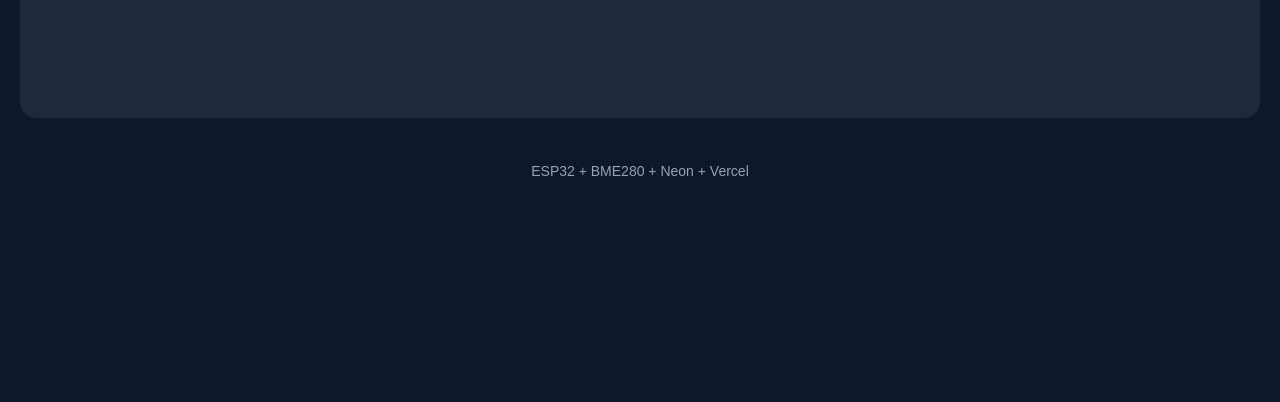
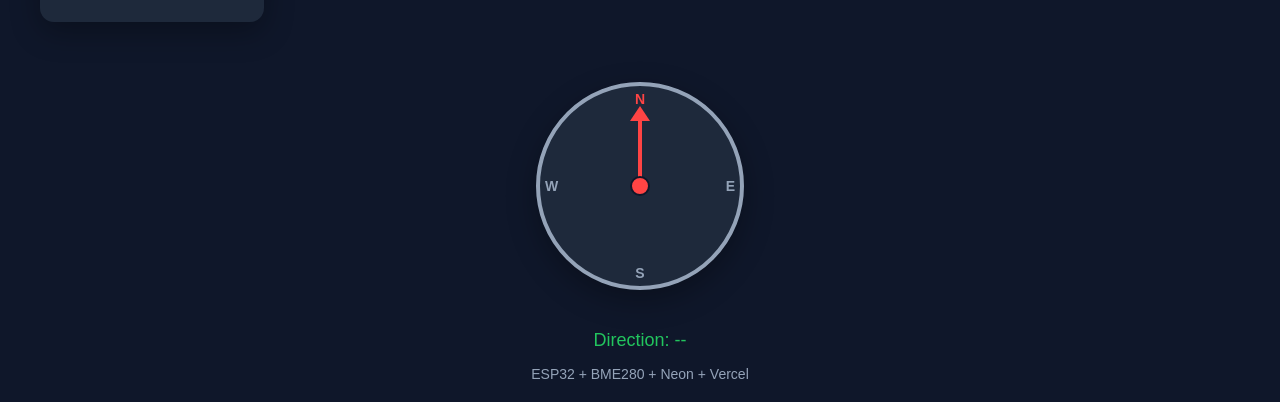
Before and after one commit to anwaraldleme33-a11y/Smart_ESP_Weather_Station, a plain HTML site: page public/index.html in a window 1280 px wide. Shown: the part 398-800 px from the top of the page. Drawn offline with nearby package versions, Linux system fonts and the light colour scheme; no server answers.

Commit message:
Update index.html

```diff
--- a/public/index.html
+++ b/public/index.html
@@ -4,9 +4,6 @@
   <meta charset="UTF-8" />
   <title>Weather Monitoring Dashboard</title>
   <meta name="viewport" content="width=device-width, initial-scale=1.0"/>
-
-  <!-- Chart.js -->
-  <script src="https://cdn.jsdelivr.net/npm/chart.js"></script>
 
   <style>
     :root {
@@ -66,14 +63,6 @@
       color: var(--muted);
     }
 
-    .charts {
-      max-width: 1200px;
-      margin: 30px auto;
-      padding: 20px;
-      background: var(--card);
-      border-radius: 16px;
-    }
-
     footer {
       text-align: center;
       color: var(--muted);
@@ -87,6 +76,94 @@
       border: none;
       padding: 8px;
       border-radius: 6px;
+      margin-top: 10px;
+    }
+
+    /* بوصلة حقيقية */
+    .compass-container {
+      display: flex;
+      justify-content: center;
+      align-items: center;
+      margin: 20px auto;
+      max-width: 1200px;
+      padding: 20px;
+    }
+
+    .compass {
+      width: 200px;
+      height: 200px;
+      background: var(--card);
+      border-radius: 50%;
+      position: relative;
+      box-shadow: 0 10px 30px rgba(0,0,0,.3);
+      border: 4px solid var(--muted);
+    }
+
+    .compass-inner {
+      width: 100%;
+      height: 100%;
+      position: relative;
+      display: flex;
+      justify-content: center;
+      align-items: center;
+    }
+
+    .compass-point {
+      position: absolute;
+      font-size: 14px;
+      font-weight: bold;
+      color: var(--muted);
+    }
+
+    .compass-point.n { top: 5px; left: 50%; transform: translateX(-50%); color: #ff4444; }
+    .compass-point.s { bottom: 5px; left: 50%; transform: translateX(-50%); }
+    .compass-point.e { right: 5px; top: 50%; transform: translateY(-50%); }
+    .compass-point.w { left: 5px; top: 50%; transform: translateY(-50%); }
+
+    .needle {
+      position: absolute;
+      width: 4px;
+      height: 70px;
+      background: #ff4444;
+      top: 50%;
+      left: 50%;
+      transform-origin: bottom center;
+      transform: translate(-50%, -100%) rotate(0deg);
+      transition: transform 0.5s ease;
+      border-radius: 2px;
+      z-index: 2;
+    }
+
+    .needle::before {
+      content: '';
+      position: absolute;
+      top: -10px;
+      left: 50%;
+      transform: translateX(-50%);
+      width: 0;
+      height: 0;
+      border-left: 10px solid transparent;
+      border-right: 10px solid transparent;
+      border-bottom: 15px solid #ff4444;
+    }
+
+    .needle-center {
+      position: absolute;
+      width: 16px;
+      height: 16px;
+      background: #ff4444;
+      border-radius: 50%;
+      top: 50%;
+      left: 50%;
+      transform: translate(-50%, -50%);
+      z-index: 3;
+      border: 2px solid var(--bg);
+    }
+
+    .wind-direction-text {
+      text-align: center;
+      font-size: 18px;
+      color: var(--accent);
       margin-top: 10px;
     }
   </style>
@@ -135,11 +212,29 @@
     <div class="value" id="windD">--</div>
     <div class="unit">Direction</div>
   </div>
+
+  <div class="card">
+    <h3>Rain</h3>
+    <div class="value" id="rain">--</div>
+    <div class="unit">Status</div>
+  </div>
 </div>
 
-<div class="charts">
-  <canvas id="tempChart"></canvas>
+<!-- بوصلة حقيقية -->
+<div class="compass-container">
+  <div class="compass">
+    <div class="compass-inner">
+      <div class="compass-point n">N</div>
+      <div class="compass-point s">S</div>
+      <div class="compass-point e">E</div>
+      <div class="compass-point w">W</div>
+      <div class="needle" id="needle"></div>
+      <div class="needle-center"></div>
+    </div>
+  </div>
 </div>
+
+<div class="wind-direction-text" id="windDirectionText">Direction: --</div>
 
 <footer>
   ESP32 + BME280 + Neon + Vercel
@@ -152,9 +247,10 @@
   const presEl = document.getElementById("pres");
   const windSEl = document.getElementById("windS");
   const windDEl = document.getElementById("windD");
+  const rainEl = document.getElementById("rain");
   const deviceSelect = document.getElementById("deviceSelect");
-
-  let chart;
+  const needle = document.getElementById("needle");
+  const windDirectionText = document.getElementById("windDirectionText");
 
   async function fetchData() {
     const device = deviceSelect.value;
@@ -171,31 +267,30 @@
     windSEl.textContent = last.windS.toFixed(1);
     windDEl.textContent = last.windD;
 
-    updateChart(data);
+    // عرض حالة المطر
+    if (last.rainy === true || last.rainy === 1) {
+      rainEl.textContent = "🌧️ Rainy";
+    } else if (last.rainy === false || last.rainy === 0) {
+      rainEl.textContent = "☀️ Not Rainy";
+    } else {
+      rainEl.textContent = "--";
+    }
+
+    // تحديث البوصلة
+    const windDirection = last.windD || "N";
+    const angle = getWindAngle(windDirection);
+    needle.style.transform = `translate(-50%, -100%) rotate(${angle}deg)`;
+    windDirectionText.textContent = `Direction: ${windDirection}`;
   }
 
-  function updateChart(data) {
-    const labels = data.map(d => new Date(d.created_at).toLocaleTimeString());
-    const temps  = data.map(d => d.temperature);
-
-    if (!chart) {
-      chart = new Chart(document.getElementById("tempChart"), {
-        type: "line",
-        data: {
-          labels,
-          datasets: [{
-            label: "Temperature °C",
-            data: temps,
-            borderWidth: 2,
-            tension: 0.4
-          }]
-        }
-      });
-    } else {
-      chart.data.labels = labels;
-      chart.data.datasets[0].data = temps;
-      chart.update();
-    }
+  function getWindAngle(direction) {
+    const directions = {
+      'N': 0, 'NNE': 22.5, 'NE': 45, 'ENE': 67.5,
+      'E': 90, 'ESE': 112.5, 'SE': 135, 'SSE': 157.5,
+      'S': 180, 'SSW': 202.5, 'SW': 225, 'WSW': 247.5,
+      'W': 270, 'WNW': 292.5, 'NW': 315, 'NNW': 337.5
+    };
+    return directions[direction] || 0;
   }
 
   deviceSelect.addEventListener("change", fetchData);
```
